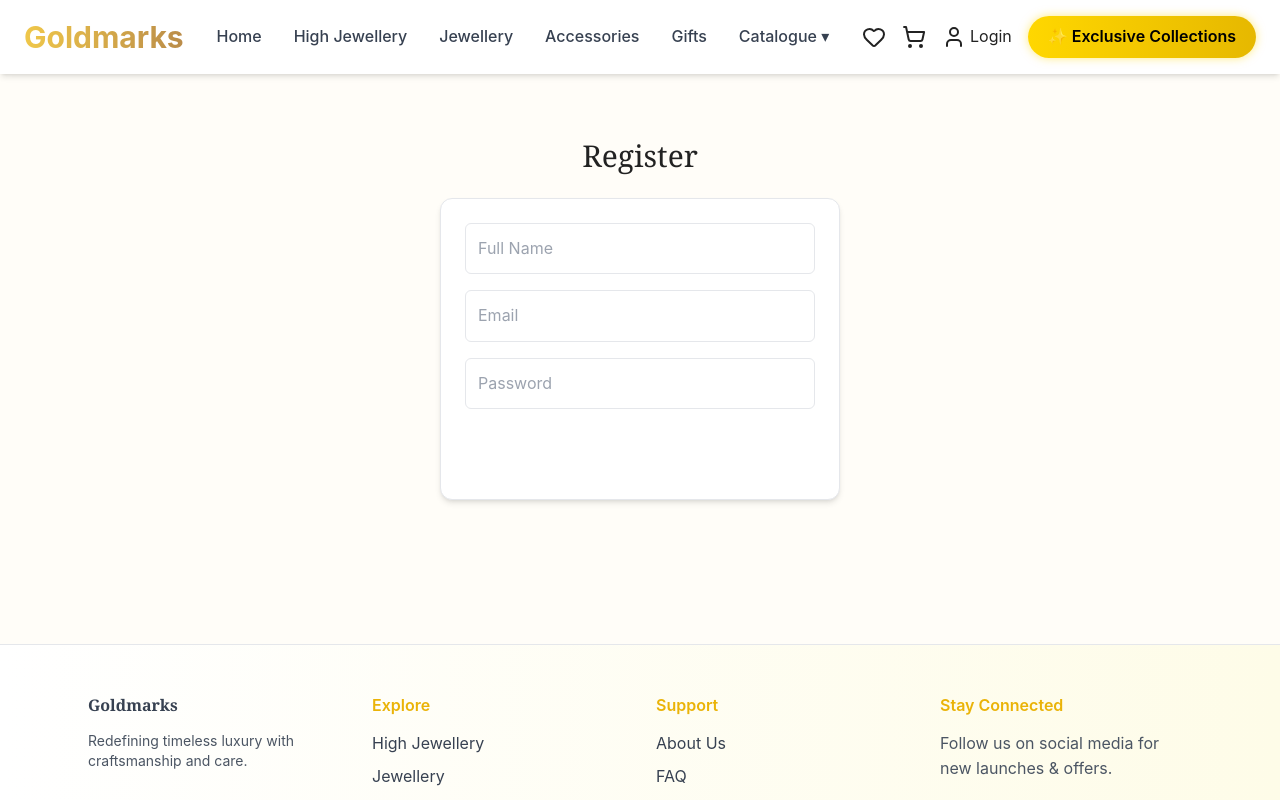
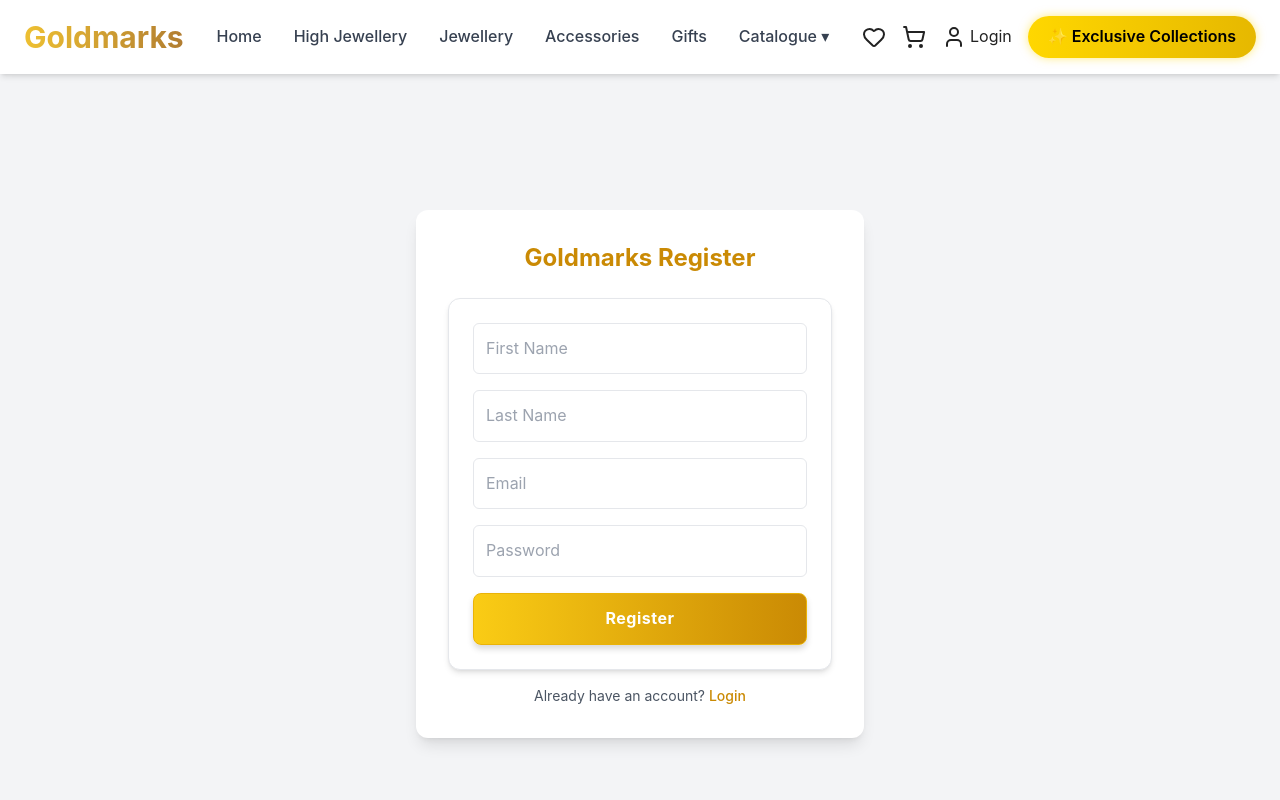
Before and after one commit to Fid-Arch/Jewellery-Store, a React (Vite) app in the folder Frontend/: page /register in a window 1280 px wide. Shown: the top 800 px of the page. Built offline with nearby package versions, Linux system fonts and the light colour scheme.

Commit message:
add signin signup

```diff
--- a/Frontend/src/pages/customer/Login.jsx
+++ b/Frontend/src/pages/customer/Login.jsx
@@ -1,6 +1,7 @@
 import React, { useState } from "react";
 import { useNavigate } from "react-router-dom";
 import { useStore } from "../../context/StoreContext";
+import { loginUser } from "../../utils/api";
 
 export default function Login() {
   const navigate = useNavigate();
@@ -9,39 +10,68 @@ export default function Login() {
   const [password, setPassword] = useState("");
   const [showPassword, setShowPassword] = useState(false);
   const [error, setError] = useState("");
+  const [loading, setLoading] = useState(false);
 
-  // Dummy credentials
-  const credentials = {
-    "admin@goldmarks.com": { password: "admin123", role: "admin" },
-    "staff@goldmarks.com": { password: "staff123", role: "staff" },
-    "customer@goldmarks.com": { password: "customer123", role: "customer" },
-  };
+  // // Dummy credentials
+  // const credentials = {
+  //   "admin@goldmarks.com": { password: "admin123", role: "admin" },
+  //   "staff@goldmarks.com": { password: "staff123", role: "staff" },
+  //   "customer@goldmarks.com": { password: "customer123", role: "customer" },
+  // };
 
-  const handleLogin = (e) => {
+  const handleLogin = async(e) => {
     e.preventDefault();
     setError("");
+    setLoading(true);
 
     // ✅ Normalize email: trim spaces & lowercase
     const normalizedEmail = email.trim().toLowerCase();
 
-    if (credentials[normalizedEmail]) {
-      if (credentials[normalizedEmail].password === password) {
-        const role = credentials[normalizedEmail].role;
+    try {
+      const result = await loginUser({
+        email: normalizedEmail,
+        password
+      })
 
-        // ✅ Pass full object
-        login({ email: normalizedEmail, role });
+      const { user } = result; // Assume response has user object with role
 
-        if (role === "admin") navigate("/admin");
-        else if (role === "staff") navigate("/staff");
-        else navigate("/profile");
-      } else {
-        setError("❌ Invalid password. Try again.");
-      }
-    } else {
-      setError(
-        "❌ Invalid email. Use admin@goldmarks.com, staff@goldmarks.com, or customer@goldmarks.com"
-      );
+      // const user = await loginUser({
+      //   email: normalizedEmail,
+      //   password: password
+      // })
+
+      login({
+        email: normalizedEmail,
+        role: user.role,
+        token: result.token
+      })
+
+      if (user.role === 1) navigate("/profile")
+      else navigate("/admin")
+    } catch (err) {
+      setError(`❌ ${err.message || 'Login failed. Check credentials.'}`)
+    } finally {
+      setLoading(false);
     }
+
+    // if (credentials[normalizedEmail]) {
+    //   if (credentials[normalizedEmail].password === password) {
+    //     const role = credentials[normalizedEmail].role;
+
+    //     // ✅ Pass full object
+    //     login({ email: normalizedEmail, role });
+
+    //     if (role === "admin") navigate("/admin");
+    //     else if (role === "staff") navigate("/staff");
+    //     else navigate("/profile");
+    //   } else {
+    //     setError("❌ Invalid password. Try again.");
+    //   }
+    // } else {
+    //   setError(
+    //     "❌ Invalid email. Use admin@goldmarks.com, staff@goldmarks.com, or customer@goldmarks.com"
+    //   );
+    // }
   };
 
   return (
@@ -77,10 +107,28 @@ export default function Login() {
               {showPassword ? "Hide" : "Show"}
             </button>
           </div>
-          <button type="submit" className="btn-primary w-full">
-            Login
+          <button
+            type="submit"
+            className="btn-primary w-full"
+            disabled={loading}
+          >
+            {loading ? "Logging in..." : "Login"}
           </button>
         </form>
+        <p className="text-center text-sm text-gray-600 mt-4">
+          No account?{" "}
+          <button
+            type="button"
+            onClick={() => {
+              navigate("/register");
+              setError(""); // Optional: Clear error on navigation
+            }}
+            className="text-yellow-600 hover:underline font-medium"
+            disabled={loading}
+          >
+            Create an account
+          </button>
+        </p>
       </div>
     </div>
   );
--- a/Frontend/src/pages/customer/Register.jsx
+++ b/Frontend/src/pages/customer/Register.jsx
@@ -1,28 +1,59 @@
 import React, { useState } from "react";
+import { useNavigate } from "react-router-dom"
+import { registerUser } from "../../utils/api";
 
 export default function Register() {
-  const [form, setForm] = useState({ name: "", email: "", password: "" });
+  const navigate = useNavigate()
+  const [form, setForm] = useState({ firstName: "", lastName: "", email: "", password: "" });
+  const [error, setError] = useState("");
+  const [loading, setLoading] = useState(false);
 
-  const handleSubmit = (e) => {
+  const handleSubmit = async (e) => {
     e.preventDefault();
-    console.log("Registered:", form);
+    setError("")
+    setLoading(true)
+
+    // Example future integration (uncomment/adjust):
+    try {
+      const normalizedEmail = form.email.trim().toLowerCase();
+      const result = await registerUser({ ...form, email: normalizedEmail });
+      // Auto-login or navigate to login
+      navigate("/login");
+    } catch (err) {
+      setError(`❌ ${err.message || 'Registration failed.'}`);
+    } finally {
+      setLoading(false);
+    }
   };
 
   return (
-    <div className="max-w-md mx-auto px-6 py-16">
-      <h1 className="text-3xl font-serif text-gold mb-6 text-center">
-        Register
+    <div className="flex items-center justify-center min-h-screen bg-gray-100 px-4">
+      <div className="bg-white p-8 rounded-xl shadow-lg w-full max-w-md">
+        <h1 className="text-2xl font-bold text-center text-yellow-600 mb-6">
+          Goldmarks Register
         </h1>
+        {error && <p className="text-red-500 text-sm mb-4">{error}</p>} {/* ✅ Add error display like Login */}
         <form
           onSubmit={handleSubmit}
           className="bg-white rounded-xl shadow-md p-6 space-y-4 border border-gold/30"
         >
           <input
             type="text"
-          placeholder="Full Name"
-          value={form.name}
-          onChange={(e) => setForm({ ...form, name: e.target.value })}
+            placeholder="First Name"
+            value={form.firstName}
+            onChange={(e) => setForm({ ...form, firstName: e.target.value })}
             className="w-full border px-3 py-3 rounded-md focus:ring-2 focus:ring-gold outline-none"
+            required
+            disabled={loading}
+          />
+          <input
+            type="text"
+            placeholder="Last Name"
+            value={form.lastName}
+            onChange={(e) => setForm({ ...form, lastName: e.target.value })}
+            className="w-full border px-3 py-3 rounded-md focus:ring-2 focus:ring-gold outline-none"
+            required
+            disabled={loading}
           />
           <input
             type="email"
@@ -30,6 +61,8 @@ export default function Register() {
             value={form.email}
             onChange={(e) => setForm({ ...form, email: e.target.value })}
             className="w-full border px-3 py-3 rounded-md focus:ring-2 focus:ring-gold outline-none"
+            required
+            disabled={loading}
           />
           <input
             type="password"
@@ -37,11 +70,32 @@ export default function Register() {
             value={form.password}
             onChange={(e) => setForm({ ...form, password: e.target.value })}
             className="w-full border px-3 py-3 rounded-md focus:ring-2 focus:ring-gold outline-none"
+            required
+            disabled={loading}
           />
-        <button className="bg-gold text-white w-full px-6 py-3 rounded-md font-semibold hover:bg-yellow-600 transition">
-          Register
+          <button
+            type="submit"
+            className="btn-primary w-full"
+            disabled={loading}
+          >
+            {loading ? "Registering..." : "Register"}
           </button>
         </form>
+        <p className="text-center text-sm text-gray-600 mt-4"> {/* ✅ Match Login link style */}
+          Already have an account?{" "}
+          <button
+            type="button"
+            onClick={() => {
+              navigate("/login");
+              setError(""); // Optional: Clear error
+            }}
+            className="text-yellow-600 hover:underline font-medium"
+            disabled={loading}
+          >
+            Login
+          </button>
+        </p>
+      </div>
     </div>
   );
 }
--- /dev/null
+++ b/Frontend/src/utils/api.jsx
@@ -0,0 +1,45 @@
+// Native fetch works in browser; no node-fetch needed
+async function loginUser(data) {
+    try {
+        const response = await fetch(`http://localhost:3000/auth/login`, {
+            method: 'POST',
+            headers: {
+                'Content-Type': 'application/json'
+            },
+            body: JSON.stringify(data)
+        });
+        const result = await response.json();
+        if (!response.ok) {
+            throw new Error(result.error || 'Login failed');
+        }
+        return result;
+    } catch (error) {
+        console.error('Error logging in user:', error);
+        throw error;
+    }
+}
+
+async function registerUser(data) {
+    try {
+        const response = await fetch(`http://backend:3000/auth/register`, {
+            method: 'POST',
+            headers: {
+                'Content-Type': 'application/json'
+            },
+            body: JSON.stringify(data)
+        });
+        const result = await response.text();
+        if (!response.ok) {
+            throw new Error(result.error || 'Registration failed');
+        }
+        return result;
+    } catch (error) {
+        console.error('Error registering user:', error);
+        throw error;
+    }
+}
+
+export {
+    registerUser,
+    loginUser,
+};
```
Lines whose indentation alone changed are shown as unchanged.
